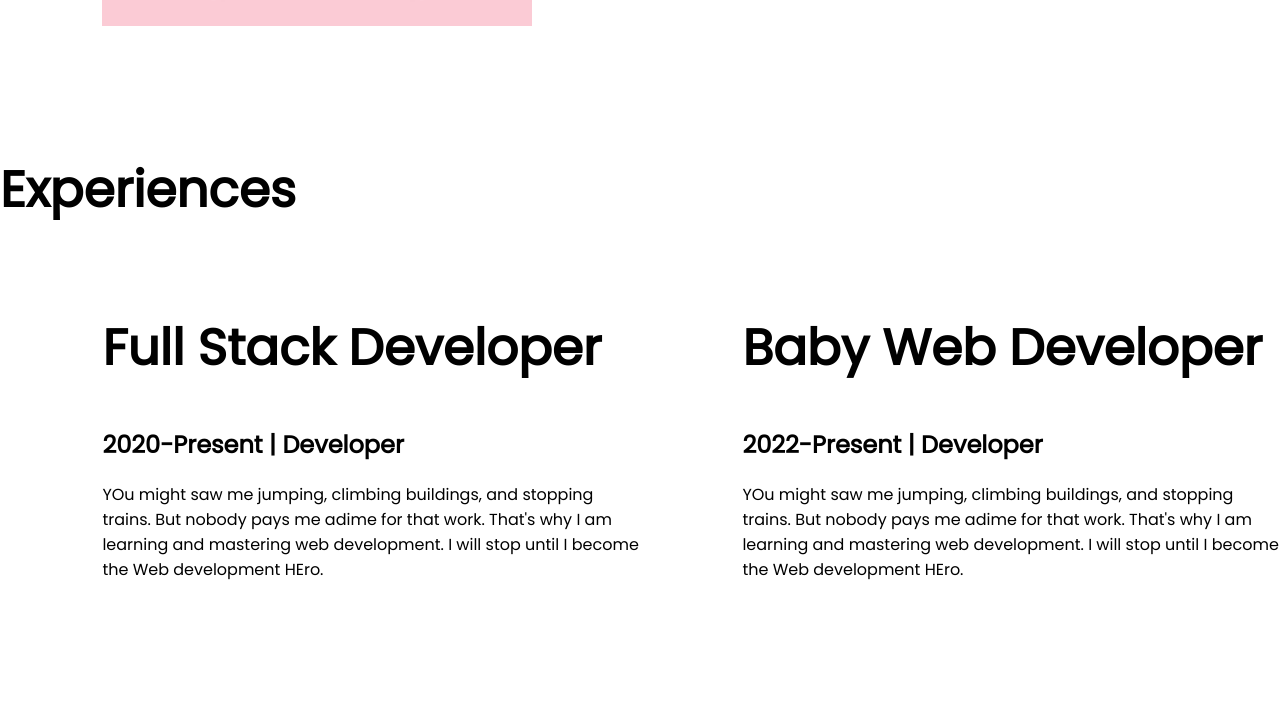
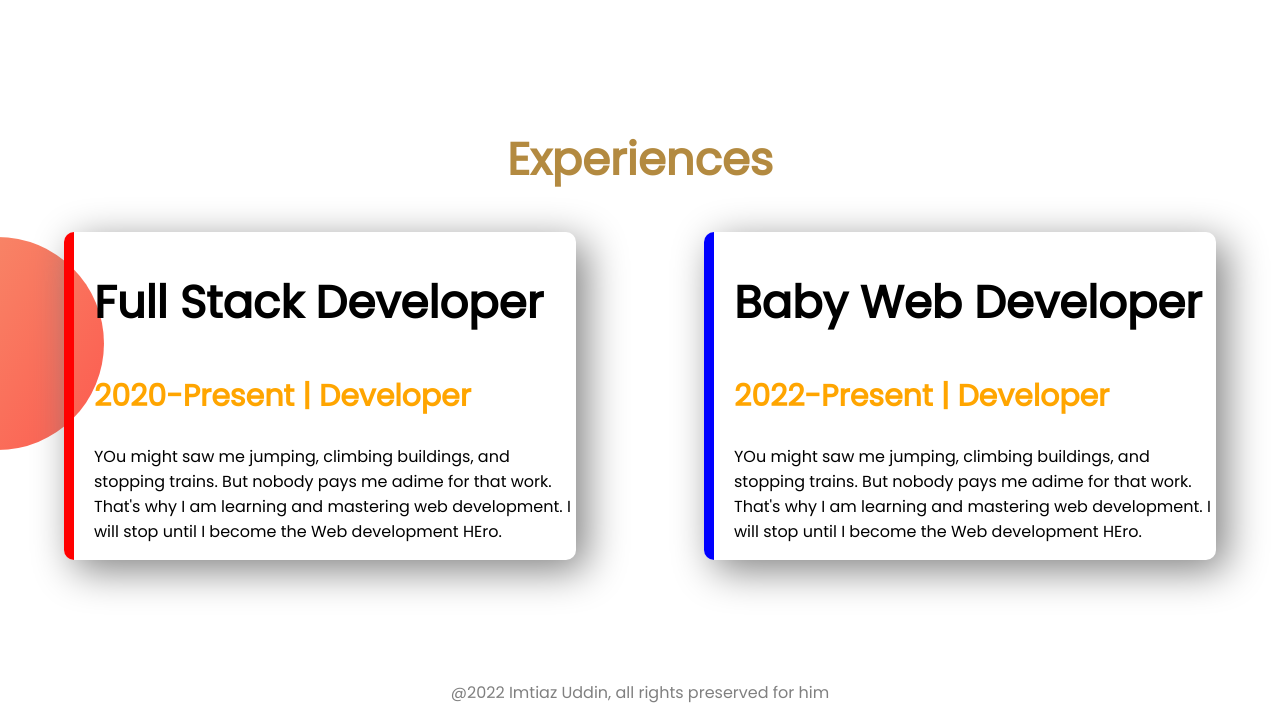
Before and after one commit to ImtiazUddin28/developer-portfolio, a plain HTML site: page index.html in a window 1280 px wide. Shown: the part 986-1707 px from the top of the page. Drawn offline with Linux system fonts and the light colour scheme.

Commit message:
added footer and experiences area

```diff
--- a/index.html
+++ b/index.html
@@ -58,19 +58,19 @@
       </div>
     </section>
     <section class="experience_area">
-      <h1>Experiences</h1>
+      <h1 style="text-align: center; color:rgb(179, 138, 64); font-size:">Experiences</h1>
         <div class="flexible-conatainer">
-          <div class="half-width">
+          <div id="full-stack" class="developer-experience">
             <h1>Full Stack Developer</h1>
-            <h2>2020-Present | Developer</h2>
+            <h2 class="orange-color">2020-Present | Developer</h2>
             <p>YOu might saw me jumping, climbing buildings, and stopping trains. But
               nobody pays me adime for that work. That's why I am learning and
               mastering web development. I will stop until I become the Web
               development HEro.</p>
           </div>
-          <div class="half-width">
+          <div id="baby" class="developer-experience">
             <h1>Baby Web Developer</h1>
-            <h2>2022-Present | Developer</h2>
+            <h2 class="orange-color">2022-Present | Developer</h2>
             <p>YOu might saw me jumping, climbing buildings, and stopping trains. But
               nobody pays me adime for that work. That's why I am learning and
               mastering web development. I will stop until I become the Web
@@ -79,4 +79,7 @@
         </div>
     </section>
   </body>
+  <footer>
+    <p>@2022 Imtiaz Uddin, all rights preserved for him</p>
+  </footer>
 </html>
--- a/style.css
+++ b/style.css
@@ -3,7 +3,10 @@ body{
     margin: 0;
 }
 h1{
-    font-size: 50px;
+    font-size: 45px;
+}
+h2{
+    font-size: 30px;
 }
 .span-color{
     color: orange
@@ -36,3 +39,30 @@ h1{
     background-repeat: no-repeat;
     background-position: right;
 }
+.orange-color{
+    color: orange;
+}
+.developer-experience{
+    width: 40%;
+    margin-left: 5%;
+    margin-right: 5%;
+    padding-left: 20px;
+    border-radius: 10px;
+    box-shadow: 10px 10px 40px gray;
+
+}
+.experience_area{
+    background-image: url(images/exp-bg.png);
+    background-repeat: no-repeat;
+    background-position: left;
+}
+#full-stack{
+    border-left: 10px solid red;
+}
+#baby{
+    border-left: 10px solid blue;
+}
+footer p {
+    text-align: center;
+    color: gray
+}
```
